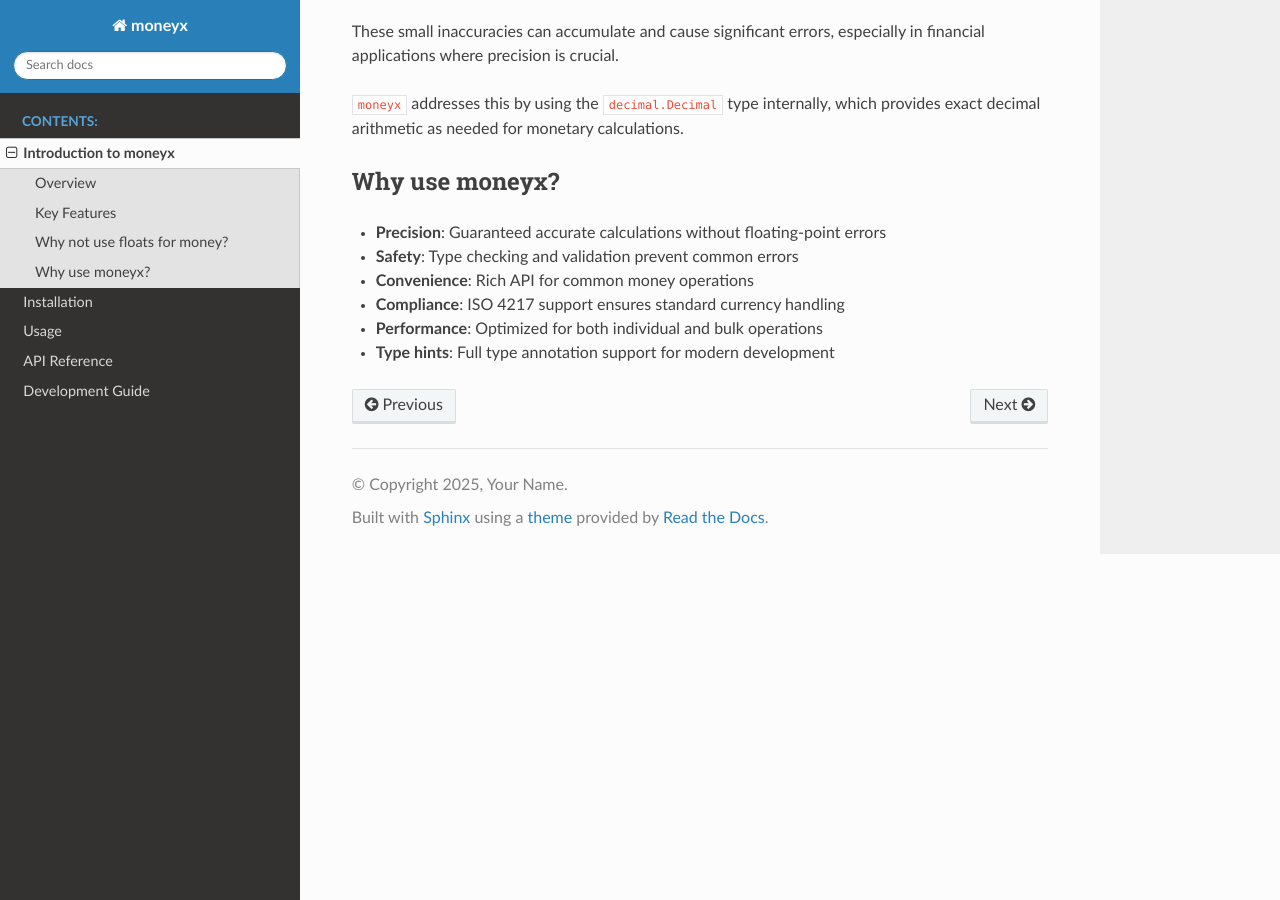
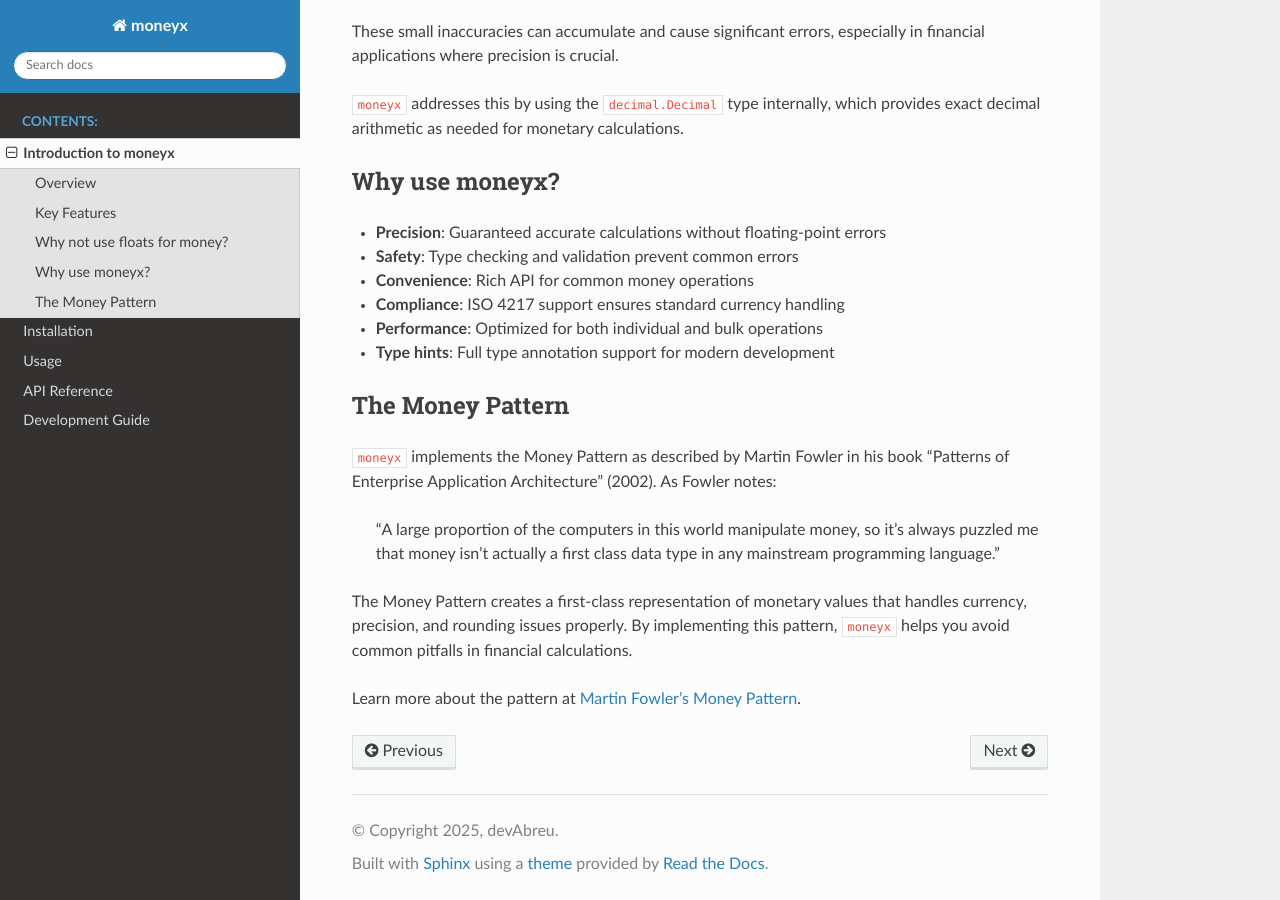
Before and after one commit to devAbreu/moneyx, a Sphinx documentation site: the page built from docs/source/introduction.rst, in a window 1280 px wide and 900 px high, scrolled down 973 px. Built offline with Sphinx 7.4.7 and the Read the Docs theme 3.1.0, drawn with Linux system fonts in a browser that asks for light colours; pages that are not in the unit, such as notebooks, are missing from menus.

Commit message:
docs: update documentation links and add Money Pattern reference

```diff
--- a/docs/source/conf.py
+++ b/docs/source/conf.py
@@ -7,8 +7,8 @@ sys.path.insert(0, os.path.abspath("../../src"))
 
 # Project information
 project = "moneyx"
-copyright = f"{datetime.now().year}, Your Name"
-author = "Your Name"
+copyright = f"{datetime.now().year}, devAbreu"
+author = "devAbreu"
 
 # The full version, including alpha/beta/rc tags
 release = "0.1.0"
--- a/docs/source/development.rst
+++ b/docs/source/development.rst
@@ -11,7 +11,7 @@ Setting Up the Development Environment
 
    .. code-block:: bash
 
-       git clone https://github.com/yourusername/moneyx.git
+       git clone https://github.com/devAbreu/moneyx.git
        cd moneyx
 
 2. Create a virtual environment (optional but recommended):
--- a/docs/source/installation.rst
+++ b/docs/source/installation.rst
@@ -21,7 +21,7 @@ For development, you can install the package with additional dependencies:
 .. code-block:: bash
 
     # Clone the repository
-    git clone https://github.com/yourusername/moneyx.git
+    git clone https://github.com/devAbreu/moneyx.git
     cd moneyx
 
     # Install with development dependencies
--- a/docs/source/introduction.rst
+++ b/docs/source/introduction.rst
@@ -56,3 +56,15 @@ Why use moneyx?
 * **Compliance**: ISO 4217 support ensures standard currency handling
 * **Performance**: Optimized for both individual and bulk operations
 * **Type hints**: Full type annotation support for modern development
+
+The Money Pattern
+----------------
+
+``moneyx`` implements the Money Pattern as described by Martin Fowler in his book "Patterns of Enterprise Application Architecture" (2002). As Fowler notes:
+
+    "A large proportion of the computers in this world manipulate money, so it's always puzzled me
+    that money isn't actually a first class data type in any mainstream programming language."
+
+The Money Pattern creates a first-class representation of monetary values that handles currency, precision, and rounding issues properly. By implementing this pattern, ``moneyx`` helps you avoid common pitfalls in financial calculations.
+
+Learn more about the pattern at `Martin Fowler's Money Pattern <https://martinfowler.com/eaaCatalog/money.html>`_.
--- a/pyproject.toml
+++ b/pyproject.toml
@@ -48,7 +48,7 @@ dependencies = [
 
 [project.urls]
 Homepage = "https://github.com/devAbreu/moneyx"
-Documentation = "https://github.com/devAbreu/moneyx"
+Documentation = "https://moneyx.readthedocs.io/en/latest/"
 "Bug Tracker" = "https://github.com/devAbreu/moneyx/issues"
 "Source Code" = "https://github.com/devAbreu/moneyx"
 "Changelog" = "https://github.com/devAbreu/moneyx/blob/main/CHANGELOG.md"
```
Also changed, not shown: README.md (+8 -0 lines).
